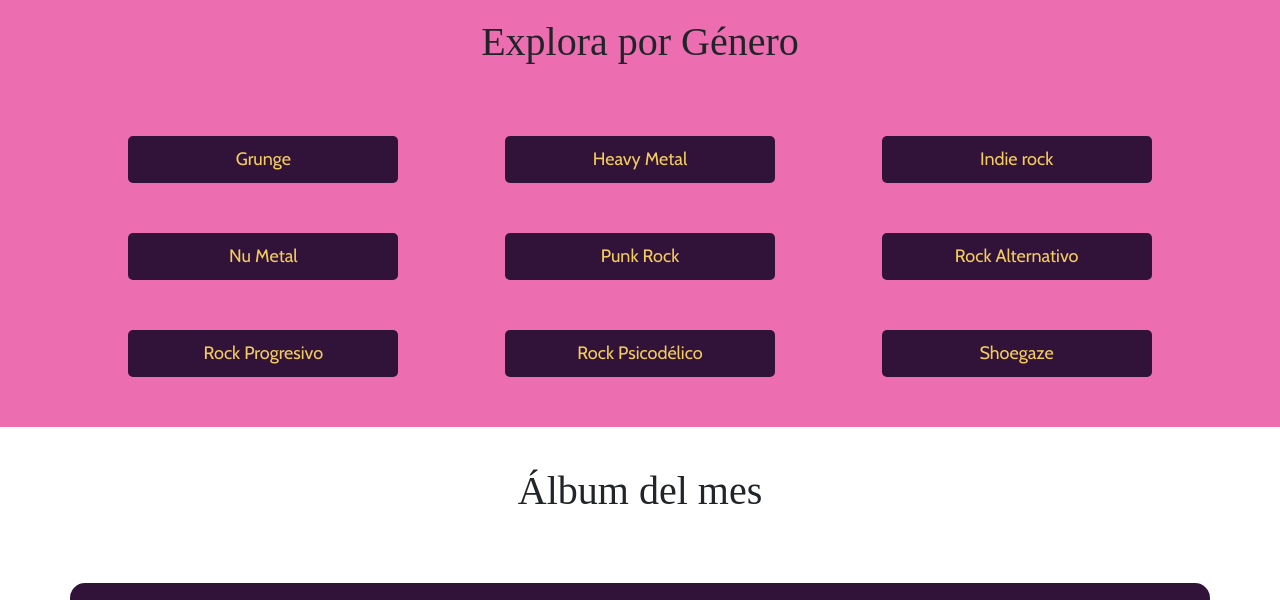
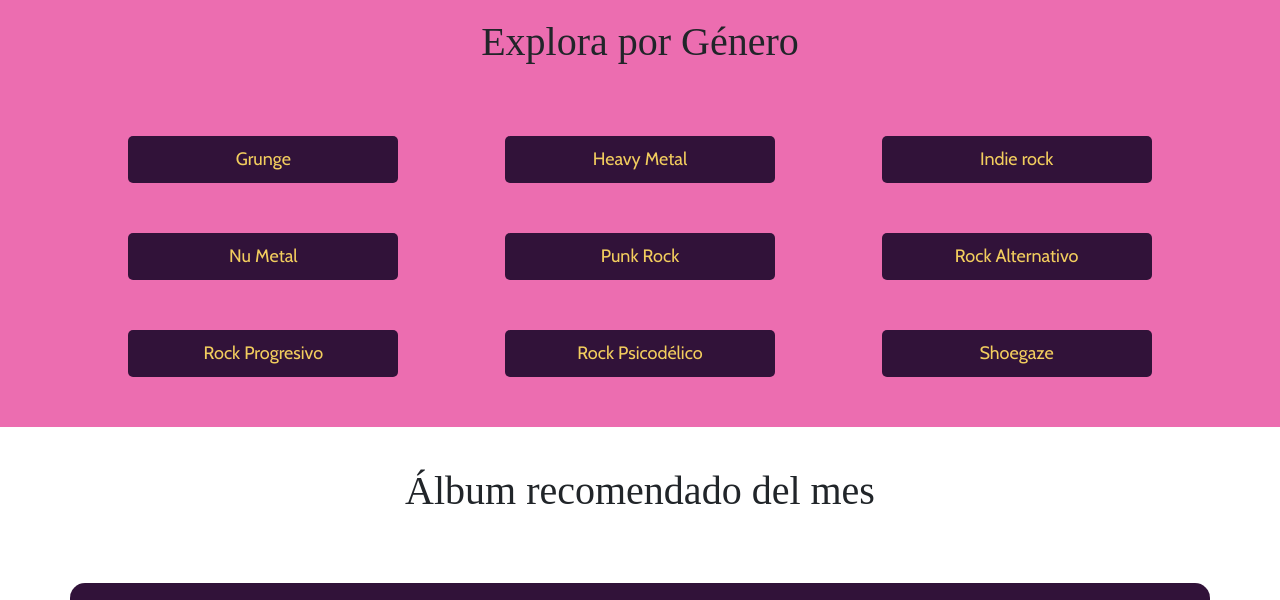
Before and after one commit to jimenaheredia/Programar2, a plain HTML site: page index.html in a window 1280 px wide. Shown: the part 172-772 px from the top of the page. Drawn offline with nearby package versions, Linux system fonts and the light colour scheme; no server answers; a web font is replaced by a local one.

Commit message:
Cambios en el título de la API

```diff
--- a/index.html
+++ b/index.html
@@ -87,7 +87,7 @@
 
     <section class="sectionExtra" id="sectionExtra">
         <div class="tituloSectionExtra">
-            <h1>Álbum del mes</h1>
+            <h1>Álbum recomendado del mes</h1>
         </div>
         <div class="container my-5 spomusic1">
             <div class="row infoAlbum">
```
